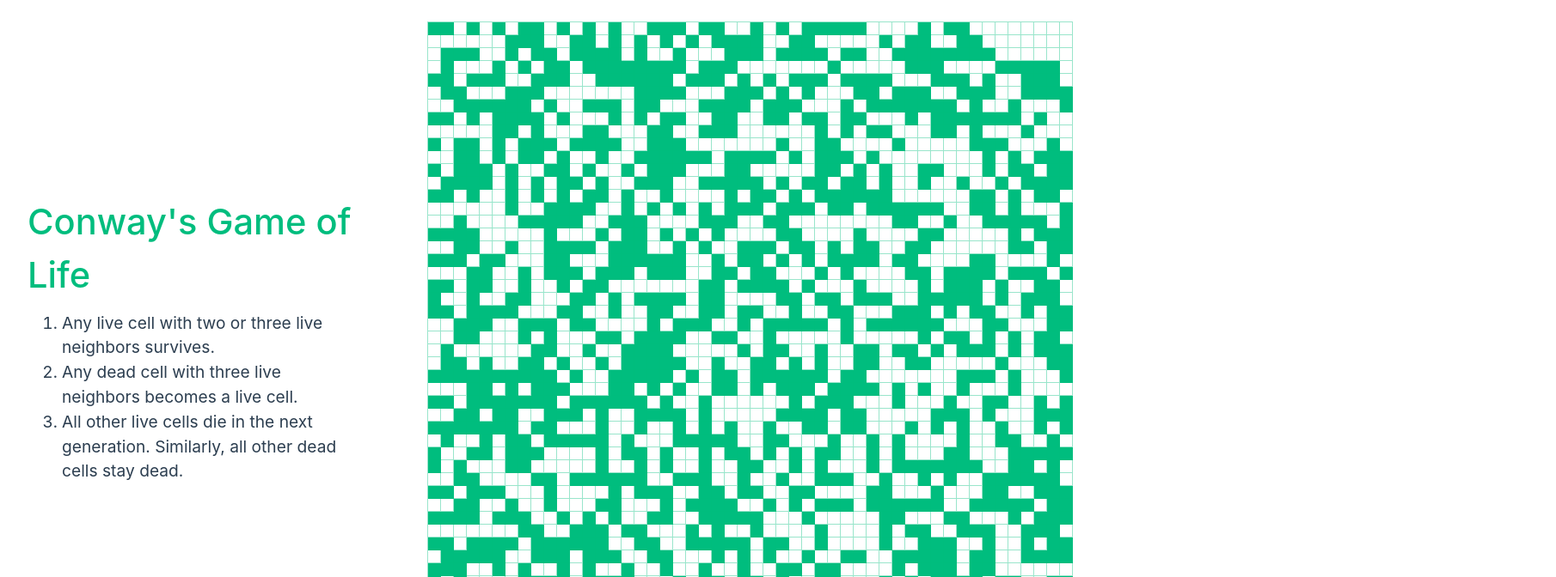
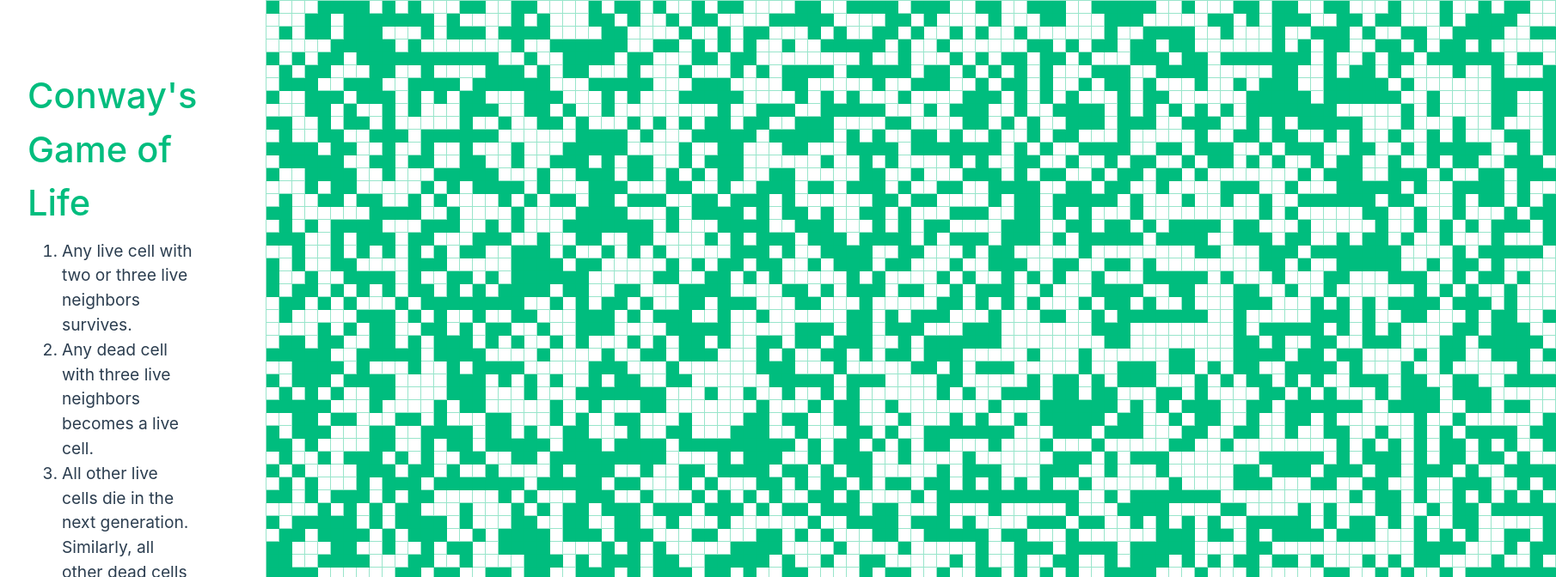
Before and after one commit to Kaloyan-Dimitrov/game-of-life-dev-craft, a Vue app: page / in a window 1280 px wide. Shown: the top 672 px of the page at 86% size, 1810 px wide, since content can reach past the window. Built offline with nearby package versions, Linux system fonts and the light colour scheme.

Commit message:
changed grid rendering and added the ability to change a cell's state

```diff
--- a/src/views/MainView.vue
+++ b/src/views/MainView.vue
@@ -1,7 +1,10 @@
 <script setup lang="ts">
 import GameComponent from "../components/GameComponent.vue";
+import { useGameStore } from "@/stores/game";
+const store = useGameStore();
 </script>
 
 <template>
-  <GameComponent :width="50" :height="50"></GameComponent>
+  <GameComponent :width="store.width" :height="store.height"></GameComponent>
+  <GridSizeEditor></GridSizeEditor>
 </template>
```
